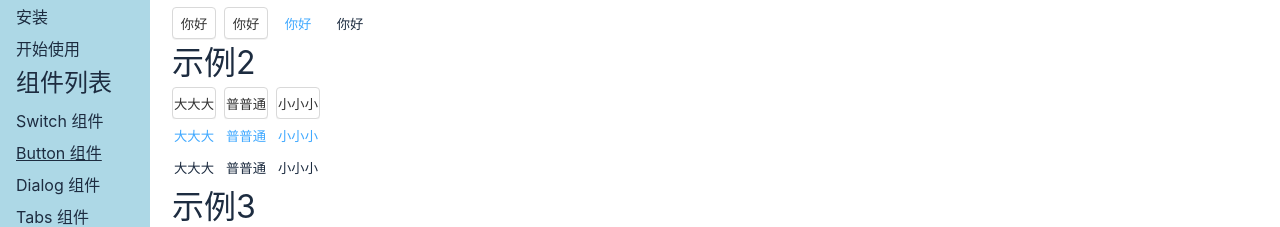
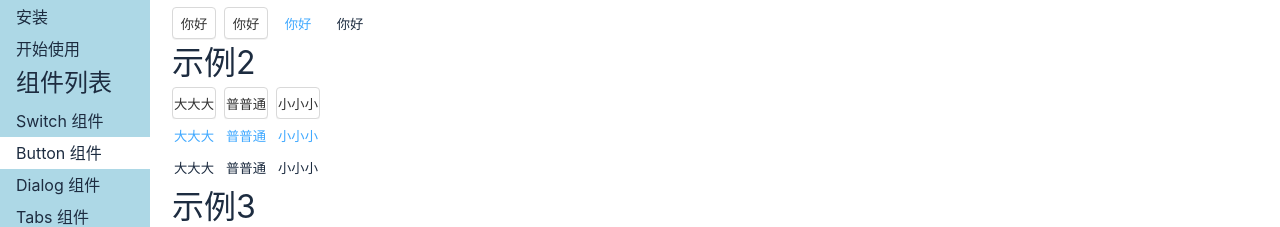
Before and after one commit to mumu111111/gulu-ui, a Vue app: page /#/doc/button in a window 1280 px wide. Shown: the part 141-368 px from the top of the page. Built offline with nearby package versions, Linux system fonts and the light colour scheme.

Commit message:
背景高亮

```diff
--- a/src/views/Doc.vue
+++ b/src/views/Doc.vue
@@ -53,9 +53,6 @@ export default {
 };
 </script>
 <style lang="scss" scoped>
-.router-link-active {
-  text-decoration: underline;
-}
 .layout {
   display: flex;
   flex-direction: column;
@@ -86,7 +83,7 @@ export default {
 aside {
   background: lightblue;
   width: 150px;
-  padding: 16px;
+  padding: 16px 0;
   position: fixed;
   top: 0;
   left: 0;
@@ -94,10 +91,18 @@ aside {
   height: 100%;
   > h2 {
     margin-bottom: 4px;
+    padding: 0 16px;
   }
   > ol {
     > li {
-      padding: 4px 0;
+      > a {
+        display: block;
+        padding: 4px 16px;
+        text-decoration: none;
+      }
+      .router-link-active {
+        background: white;
+      }
     }
   }
   main {
```
